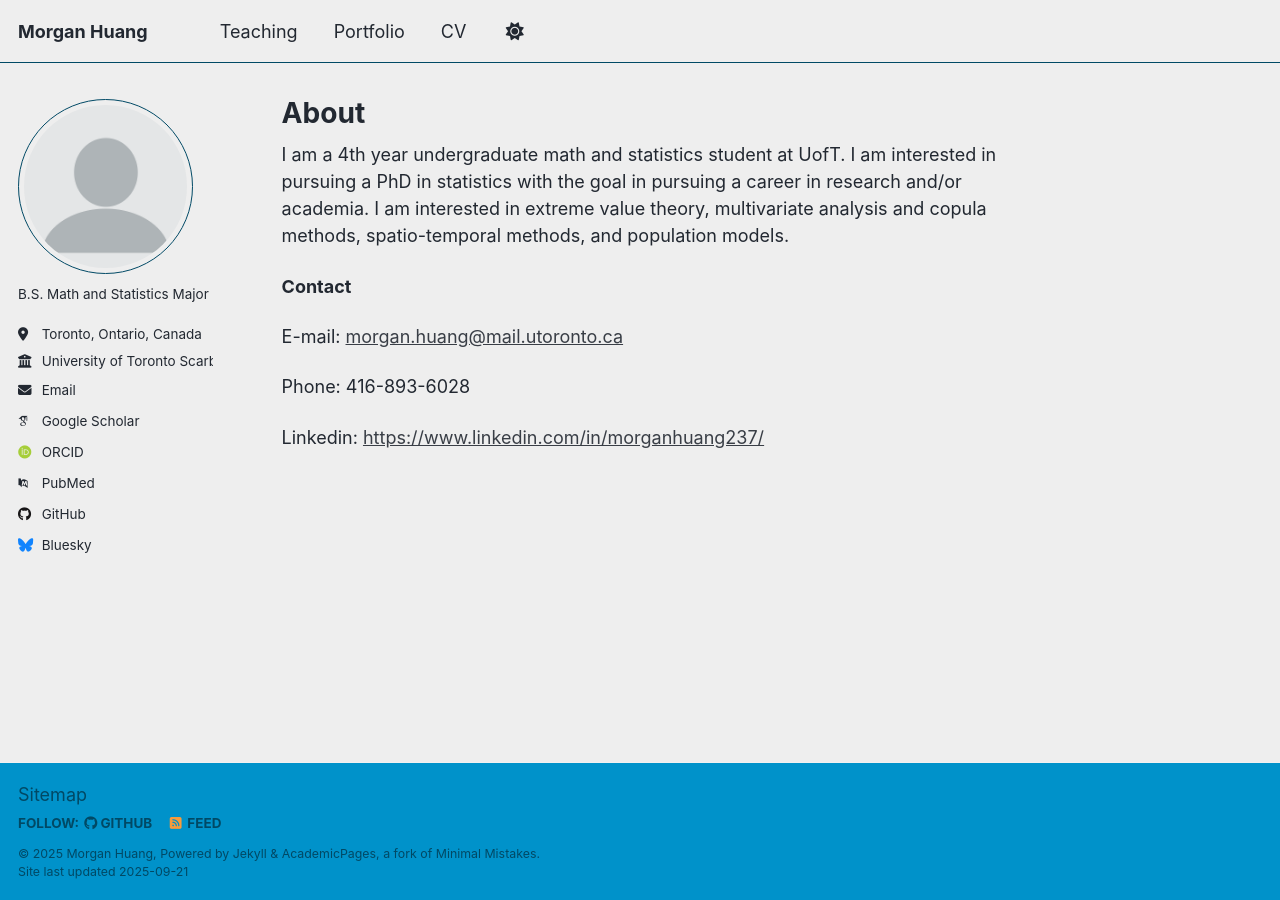
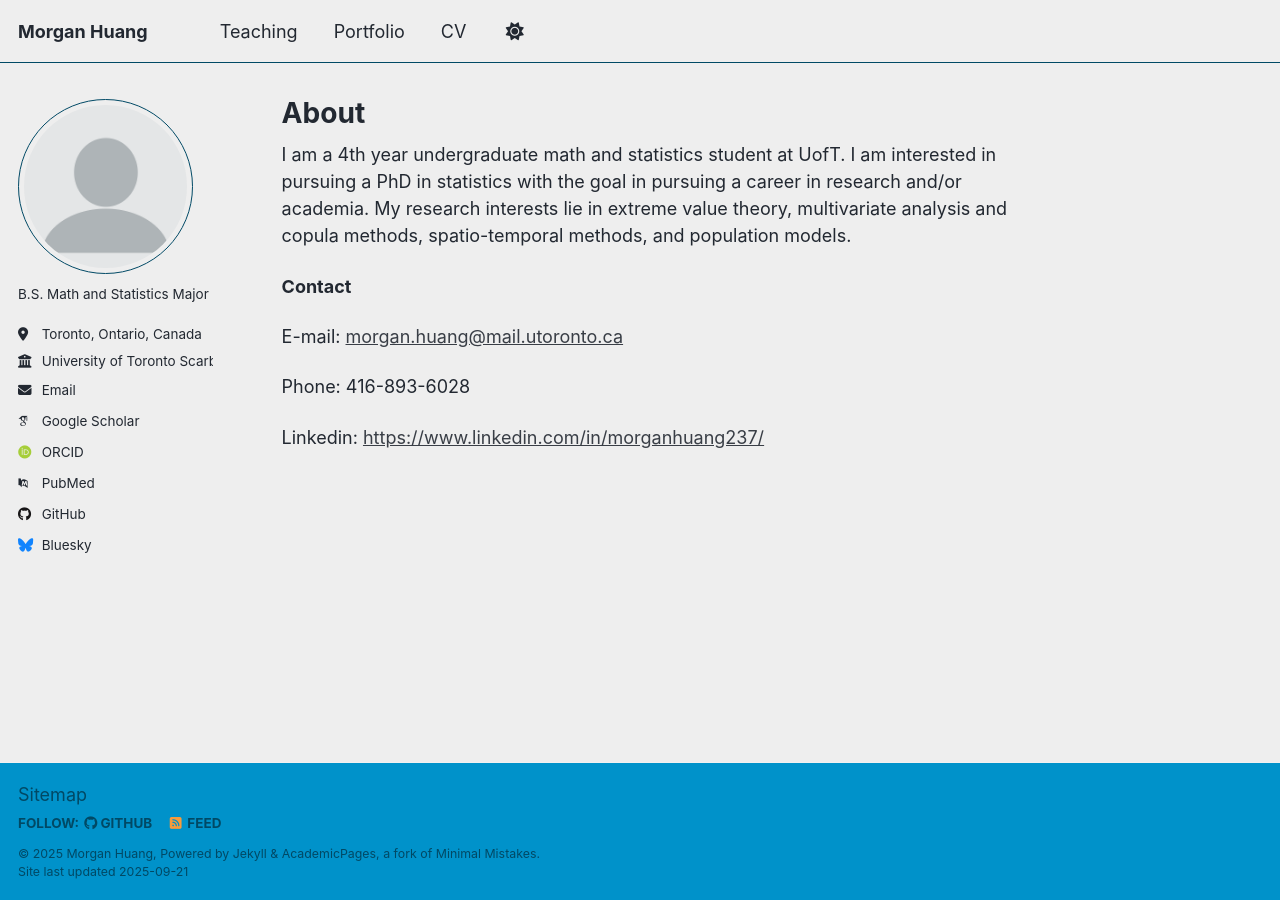
Before and after one commit to Morganh201/Morganh201.github.io, a Jekyll site: the page built from _pages/about.md, in a window 1280 px wide. Built offline with Jekyll 4.4.1, drawn with Linux system fonts in a browser that asks for light colours; some web fonts are replaced; a script that is not in the unit is left out.

Commit message:
Update about.md

```diff
--- a/_pages/about.md
+++ b/_pages/about.md
@@ -7,7 +7,9 @@ redirect_from:
   - /about.html
 ---
 
-I am a 4th year undergraduate math and statistics student at UofT. I am interested in pursuing a PhD in statistics with the goal in pursuing a career in research and/or academia. I am interested in extreme value theory, multivariate analysis and copula methods, spatio-temporal methods, and population models.
+I am a 4th year undergraduate math and statistics student at UofT. I am interested in pursuing a PhD in statistics with the goal in pursuing a career in research and/or academia. My research interests lie in extreme value theory, multivariate analysis and copula methods, spatio-temporal methods, and population models.
+
+
 
 **Contact**
 
```
